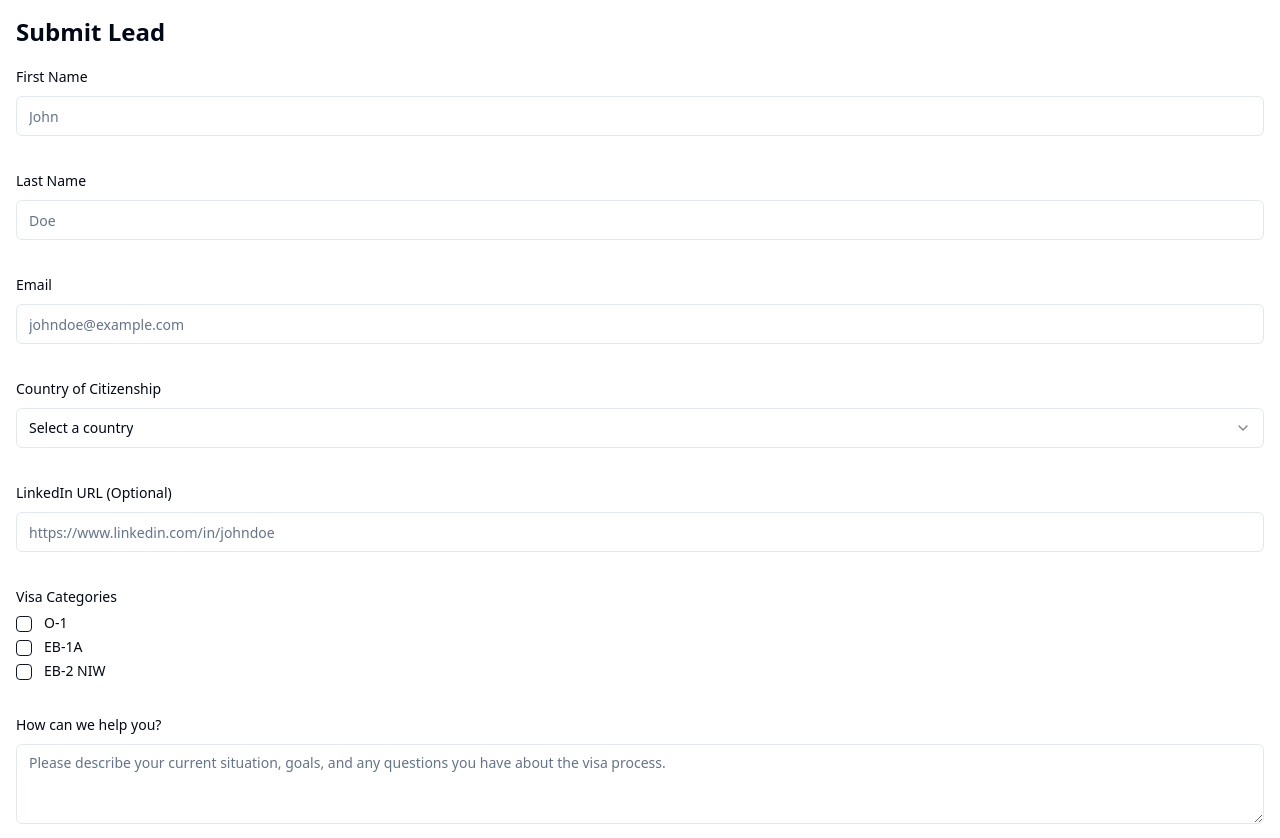
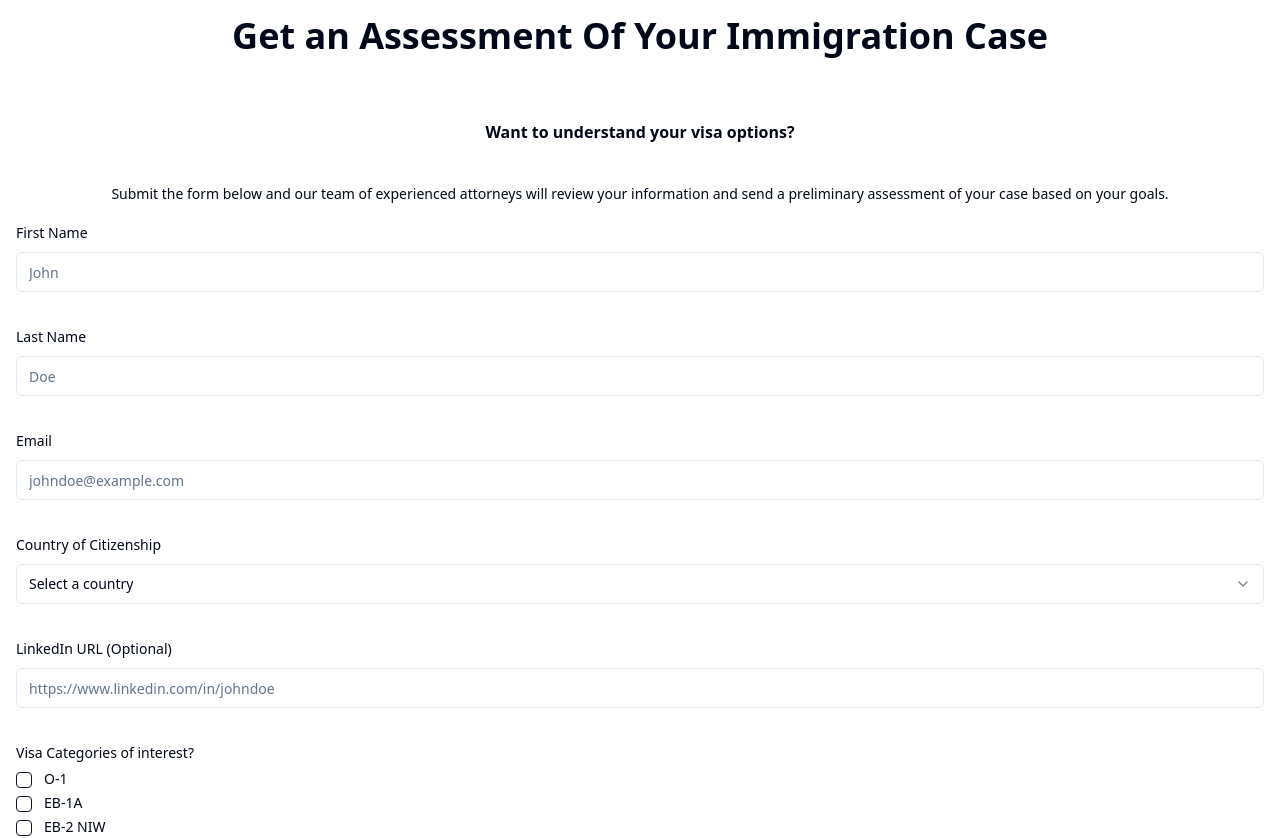
Before and after one commit to Adman94/alma-lead-management, a Next.js app: page /submit-lead in a window 1280 px wide. Shown: the top 838 px of the page. Built offline with nearby package versions, Linux system fonts and the light colour scheme.

Commit message:
wip: added details content and minor refinement

```diff
--- a/app/providers.tsx
+++ b/app/providers.tsx
@@ -2,6 +2,7 @@
 
 import { Provider } from 'react-redux';
 import { store } from '../lib/redux/store';
+import React from 'react';
 
 export function Providers({ children }: { children: React.ReactNode }) {
   return <Provider store={store}>{children}</Provider>;
--- a/app/submit-lead/page.tsx
+++ b/app/submit-lead/page.tsx
@@ -28,7 +28,11 @@ export default function SubmitLeadPage() {
 
   return (
     <div className="container mx-auto p-4">
-      <h1 className="text-2xl font-bold mb-4">Submit Lead</h1>
+      <h1 className="text-4xl font-bold mb-4 text-center">Get an Assessment Of Your Immigration Case</h1>
+      <br/><br/>
+      <h1 className="text-2lg font-bold mb-4 text-center">Want to understand your visa options?</h1>
+      <br/>
+      <h1 className="text-sm mb-4 text-center">Submit the form below and our team of experienced attorneys will review your information and send a preliminary assessment of your case based on your goals.</h1>
       <PublicLeadForm />
     </div>
   )
--- a/app/thank-you/page.tsx
+++ b/app/thank-you/page.tsx
@@ -19,8 +19,8 @@ export default function ThankYouPage() {
     <div className="flex justify-center items-center min-h-screen bg-gray-100">
       <div className="bg-white p-8 rounded-lg shadow-md text-center">
         <h1 className="text-2xl font-bold mb-4">Thank You!</h1>
-        <p>Your lead has been successfully submitted.</p>
-        <p>You will be redirected to the leads list shortly...</p>
+        <p>Your information was submitted to our team of immigration attorneys.</p>
+        <p>Expect an email from hello@tryalma.ai</p>
       </div>
     </div>
   )
--- a/components/PublicLeadForm.tsx
+++ b/components/PublicLeadForm.tsx
@@ -137,9 +137,9 @@ export default function PublicLeadForm() {
                   </SelectTrigger>
                 </FormControl>
                 <SelectContent>
-                  <SelectItem value="usa">United States</SelectItem>
-                  <SelectItem value="canada">Canada</SelectItem>
-                  <SelectItem value="mexico">Mexico</SelectItem>
+                  <SelectItem value="United States">United States</SelectItem>
+                  <SelectItem value="Canada">Canada</SelectItem>
+                  <SelectItem value="Mexico">Mexico</SelectItem>
                   {/* Add more countries as needed */}
                 </SelectContent>
               </Select>
@@ -165,9 +165,9 @@ export default function PublicLeadForm() {
           name="visaCategories"
           render={() => (
             <FormItem>
-              <FormLabel>Visa Categories</FormLabel>
+              <FormLabel>Visa Categories of interest?</FormLabel>
               <div className="space-y-2">
-                {['O-1', 'EB-1A', 'EB-2 NIW'].map((category) => (
+                {['O-1', 'EB-1A', 'EB-2 NIW', 'I don\'t know'].map((category) => (
                   <FormField
                     key={category}
                     control={form.control}
@@ -210,7 +210,7 @@ export default function PublicLeadForm() {
               <FormLabel>How can we help you?</FormLabel>
               <FormControl>
                 <Textarea
-                  placeholder="Please describe your current situation, goals, and any questions you have about the visa process."
+                  placeholder="What is your current status and when does it expire? What is your past immigration history? Are you looking for long-term permanent residency or short-term employment visa or both? Are there any timeline considerations?"
                   {...field}
                 />
               </FormControl>
```
Also changed, not shown: app/api/leads/route.ts (+9 -0 lines), declarations.d.ts (added, +11 -0 lines).
